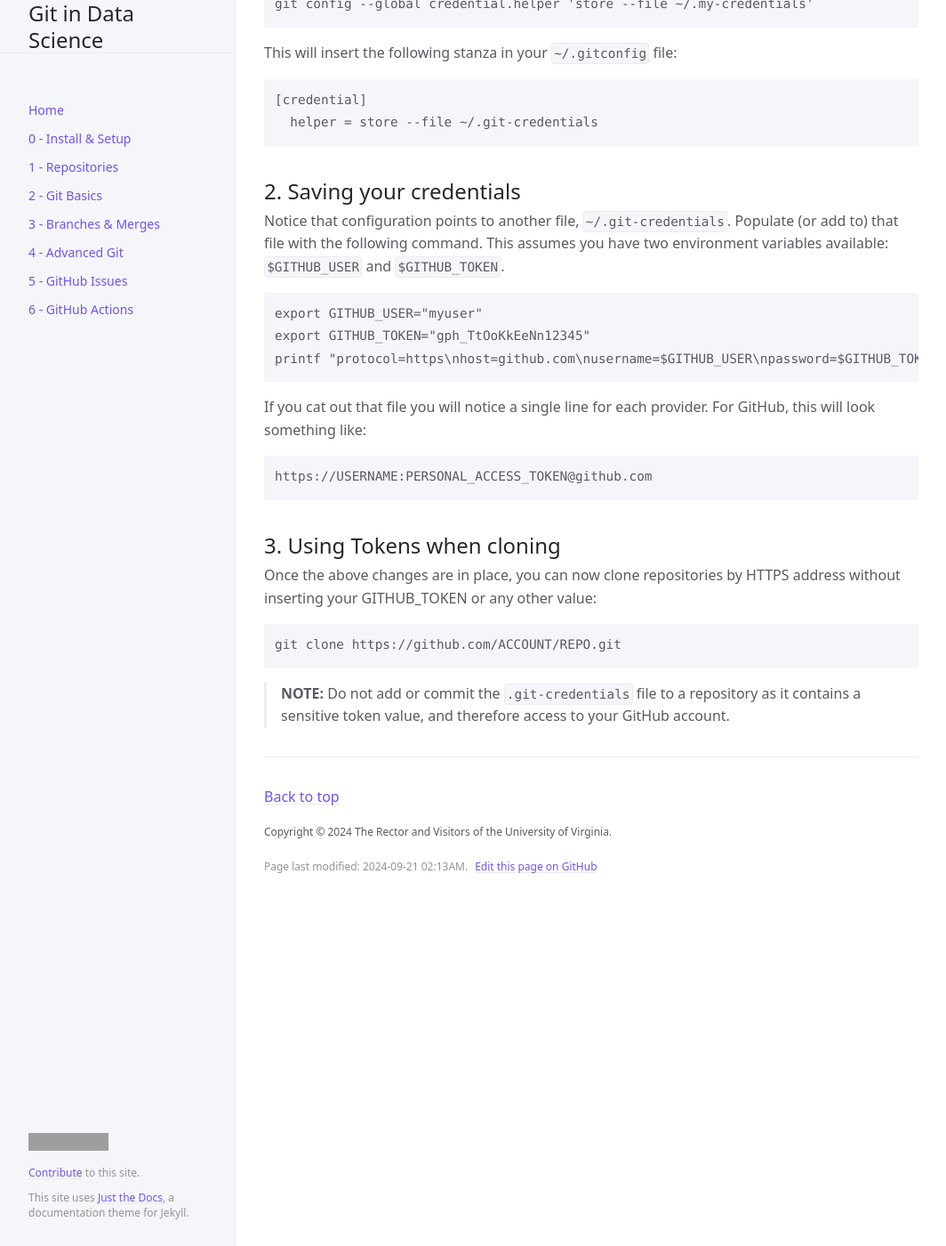
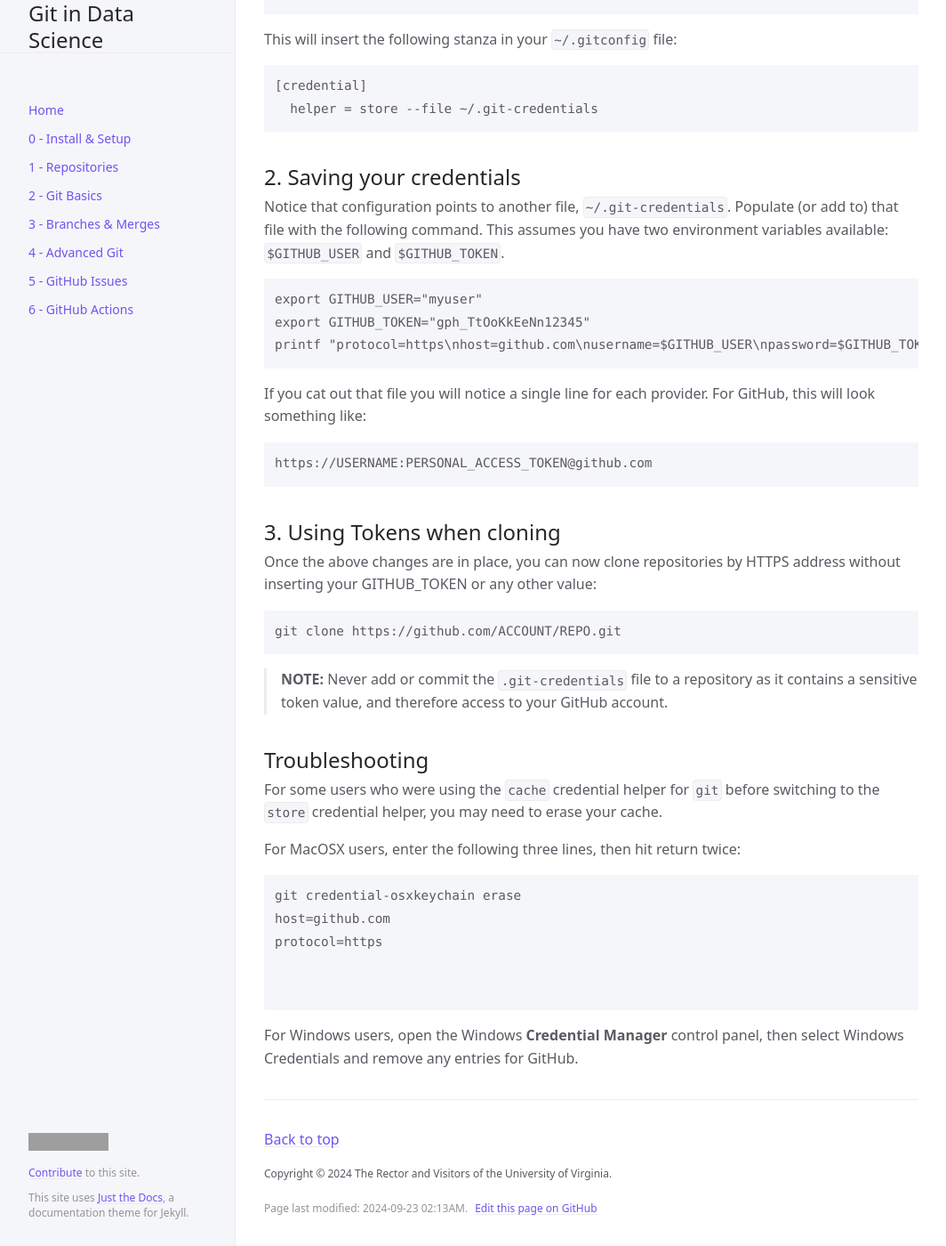
Before and after one commit to UVADS/git-basics, a Jekyll site: the page built from docs/token-authentication.md, in a window 1280 px wide and 1400 px high, scrolled down 633 px. Shown: the whole window at 89% size, without its empty margins (107-1171 px from the left). Built offline with Jekyll 4.4.1, drawn with Linux system fonts in a browser that asks for light colours; cached includes are drawn as plain includes; some of the changed text lies outside the part shown; grey boxes are pictures that could not be loaded.

Commit message:
Clearing the win/mac credentials cache

````diff
--- a/docs/token-authentication.md
+++ b/docs/token-authentication.md
@@ -3,10 +3,10 @@ layout: default
 title: Token Authentication for GitHub
 nav_exclude: true
 # nav_order: 2
-last_modified_date: "2024-09-21 02:13AM"
+last_modified_date: "2024-09-23 02:13AM"
 ---
 
-# Working with Token Authentication to GitHub
+# Setting up Token Authentication for GitHub
 
 <details open markdown="block">
   <summary>
@@ -58,5 +58,23 @@ Once the above changes are in place, you can now clone repositories by HTTPS add
 git clone https://github.com/ACCOUNT/REPO.git
 ```
 
-> **NOTE:** Do not add or commit the `.git-credentials` file to a repository as it contains a sensitive token value, and
+> **NOTE:** Never add or commit the `.git-credentials` file to a repository as it contains a sensitive token value, and
 > therefore access to your GitHub account.
+
+## Troubleshooting
+
+For some users who were using the `cache` credential helper for `git` before switching to the `store`
+credential helper, you may need to erase your cache.
+
+For MacOSX users, enter the following three lines, then hit return twice:
+
+```
+git credential-osxkeychain erase
+host=github.com
+protocol=https
+
+
+```
+
+For Windows users, open the Windows **Credential Manager** control panel, then select Windows Credentials
+and remove any entries for GitHub.
````
